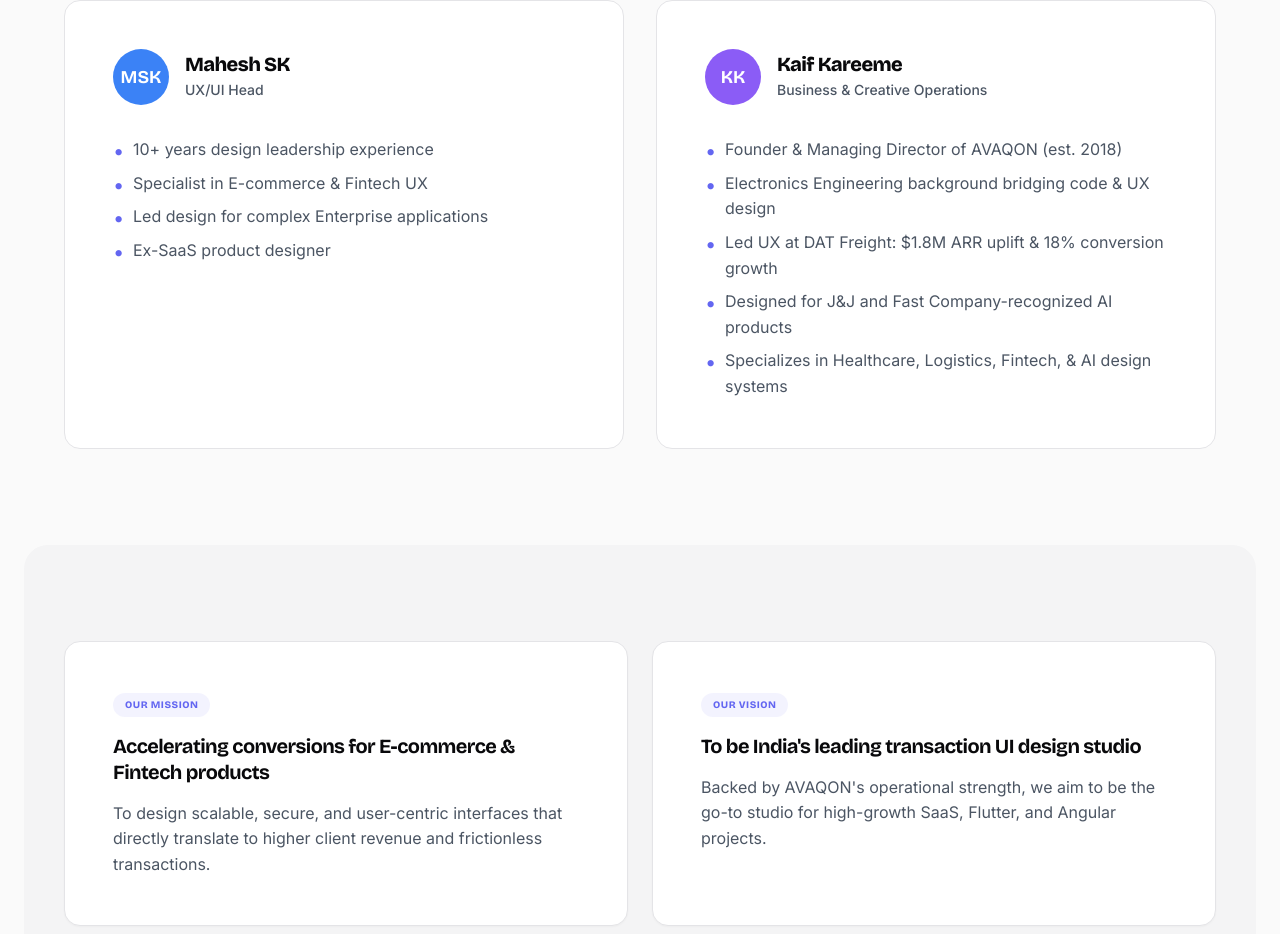
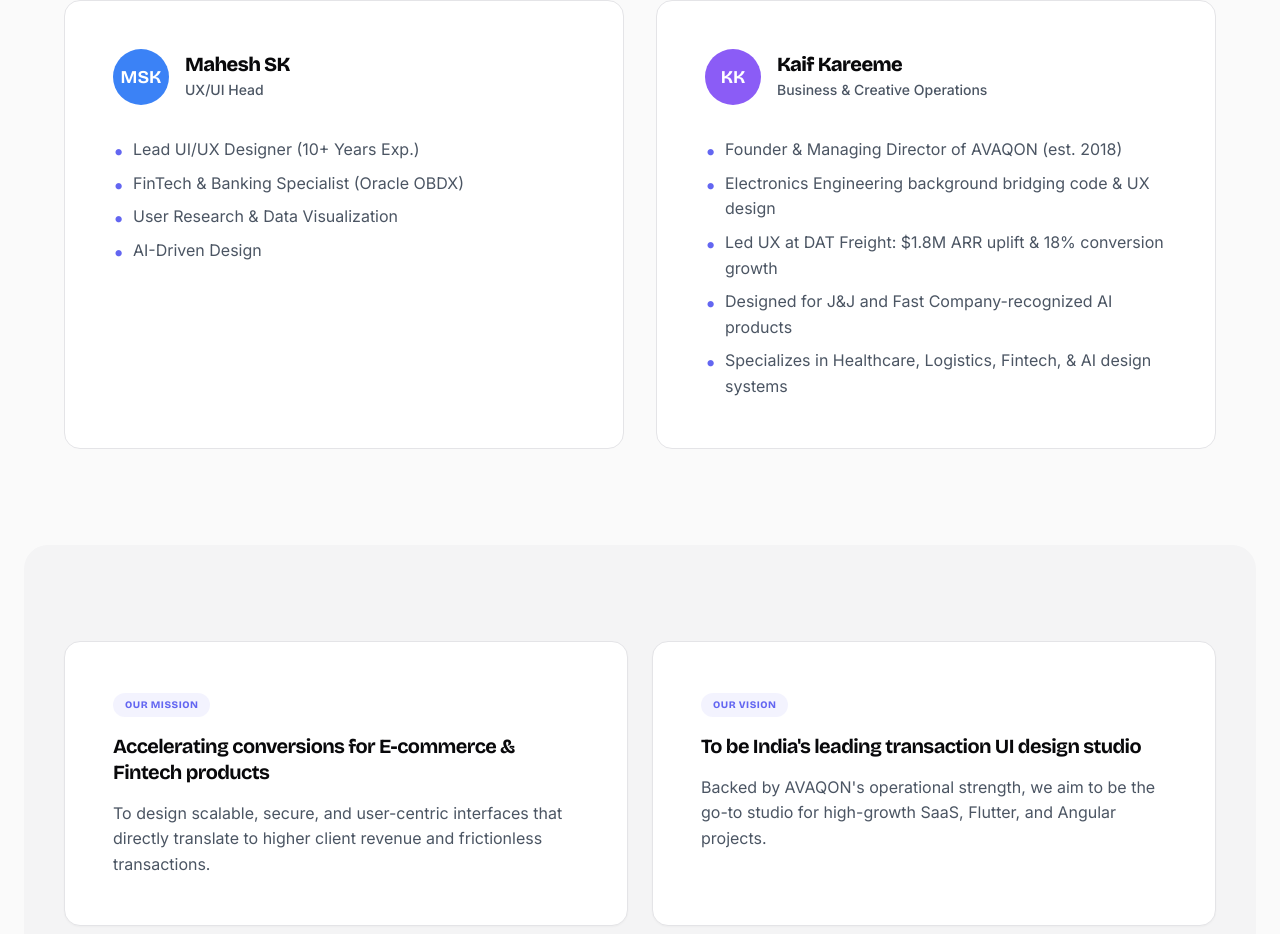
Before and after one commit to maheshsk4212/creavato, a Next.js app: page /about in a window 1280 px wide. Shown: the part 980-1914 px from the top of the page. Built offline with nearby package versions, Linux system fonts and the light colour scheme.

Commit message:
update Mahesh SK card on About page with specialist banking and fintech credentials

```diff
--- a/app/about/AboutClient.jsx
+++ b/app/about/AboutClient.jsx
@@ -95,10 +95,10 @@ export default function AboutPage() {
                 </div>
               </div>
               <ul className={styles.founderCreds}>
-                <li>10+ years design leadership experience</li>
-                <li>Specialist in E-commerce & Fintech UX</li>
-                <li>Led design for complex Enterprise applications</li>
-                <li>Ex-SaaS product designer</li>
+                <li>Lead UI/UX Designer (10+ Years Exp.)</li>
+                <li>FinTech & Banking Specialist (Oracle OBDX)</li>
+                <li>User Research & Data Visualization</li>
+                <li>AI-Driven Design</li>
               </ul>
             </div>
             <div className={styles.founderCard}>
```
